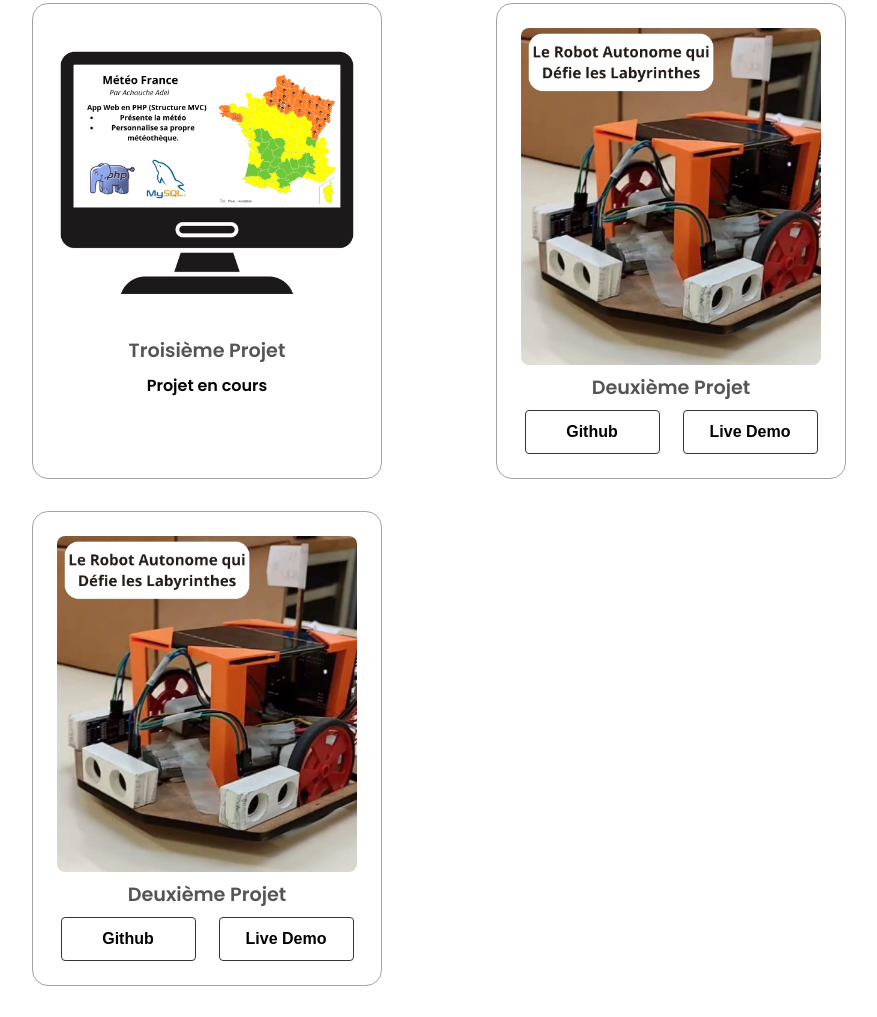
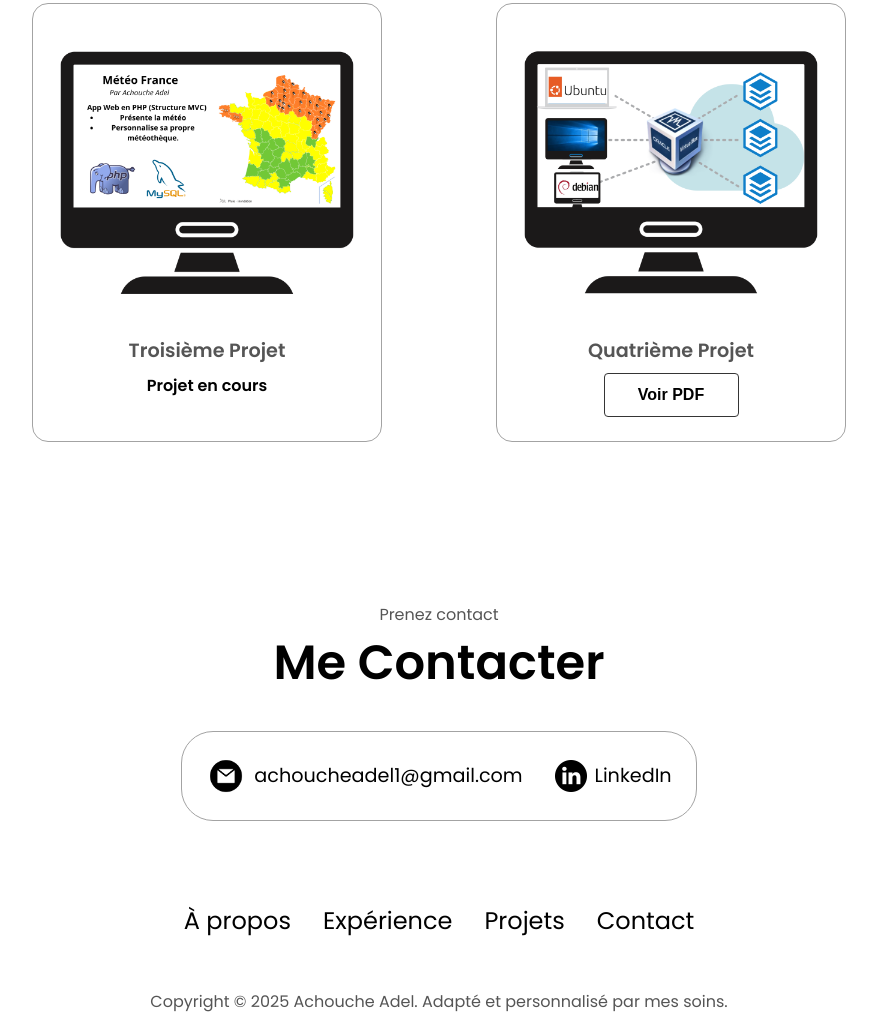
Before and after one commit to adel016/Portfolio, a plain HTML site: page index.html in a window 1280 px wide. Shown: the part 3098-4115 px from the top of the page, without its empty margins (201-1078 px from the left). Drawn offline with Linux system fonts and the light colour scheme.

Commit message:
ajustement des détails

```diff
--- a/index.html
+++ b/index.html
@@ -335,41 +335,15 @@
     </div>
     <div class="project-details-container">
       <div class="article-container">
-        <img src="./assets/Robot.png" alt="Projet 2" class="project-img" />
+        <img src="./assets/p4.png" alt="Projet 4" class="project-img" />
       </div>
-      <h2 class="experience-sub-title project-title">Deuxième Projet</h2>
+      <h2 class="experience-sub-title project-title">Quatrième Projet</h2>
       <div class="btn-container">
         <button
           class="btn btn-color-2 project-btn"
-          onclick="window.open('https://github.com/adel016/Robot-1STI2D', '_blank')"
+          onclick="window.open('./assets/rt.pdf', '_blank')"
         >
-          Github
-        </button>
-        <button
-          class="btn btn-color-2 project-btn"
-          onclick="window.open('https://youtube.com/shorts/0vEJtwg-AAg?feature=share', '_blank')"
-        >
-          Live Demo
-        </button>
-      </div>
-    </div>
-    <div class="project-details-container">
-      <div class="article-container">
-        <img src="./assets/Robot.png" alt="Projet 2" class="project-img" />
-      </div>
-      <h2 class="experience-sub-title project-title">Deuxième Projet</h2>
-      <div class="btn-container">
-        <button
-          class="btn btn-color-2 project-btn"
-          onclick="window.open('https://github.com/adel016/Robot-1STI2D', '_blank')"
-        >
-          Github
-        </button>
-        <button
-          class="btn btn-color-2 project-btn"
-          onclick="window.open('https://youtube.com/shorts/0vEJtwg-AAg?feature=share', '_blank')"
-        >
-          Live Demo
+          Voir PDF
         </button>
       </div>
     </div>
--- a/style.css
+++ b/style.css
@@ -7,8 +7,11 @@
   padding: 0;
 }
 
-body {
+html, body {
   font-family: "Poppins", sans-serif;
+  margin: 0;
+  padding: 0;
+  overflow-x: hidden;
 }
 
 html {
```
Also changed, not shown: assets/p4.png (added), 1 other file.
